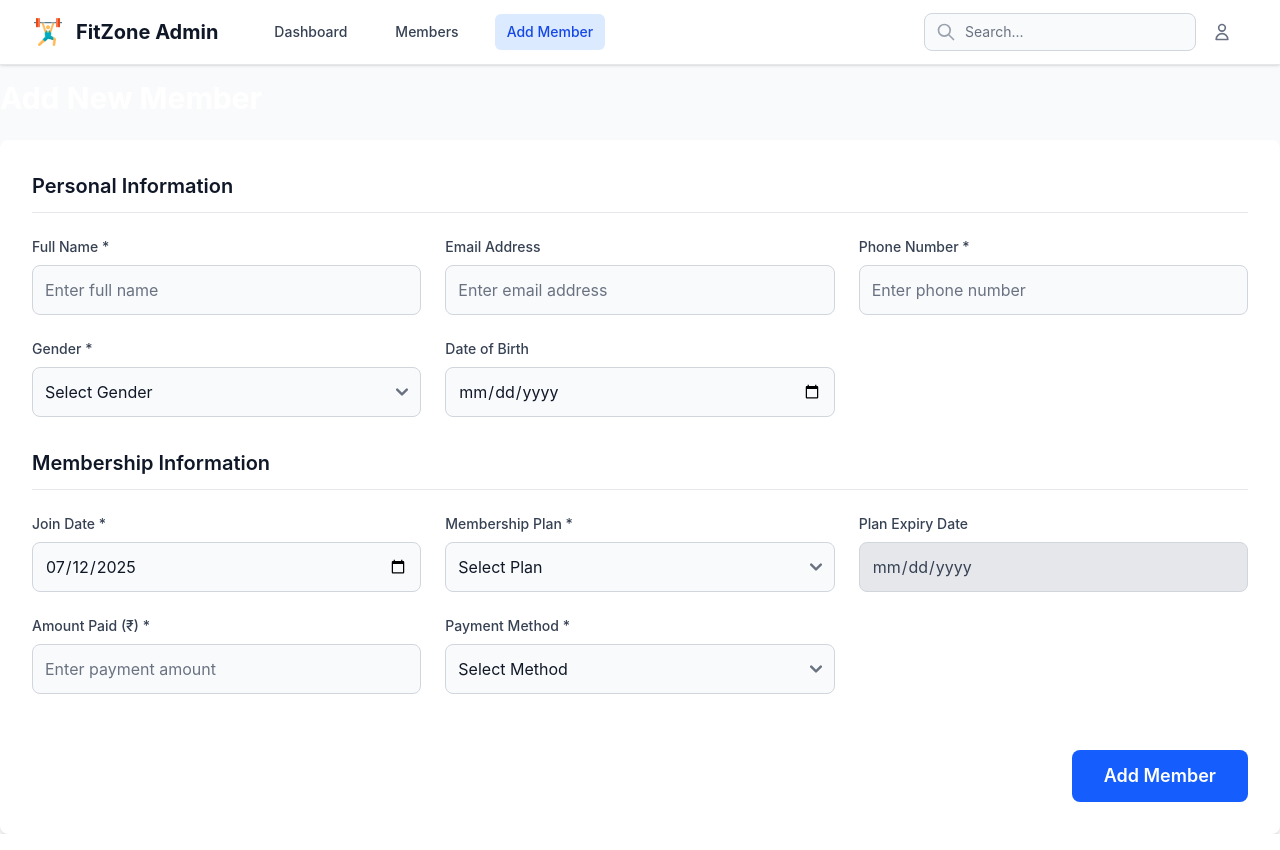
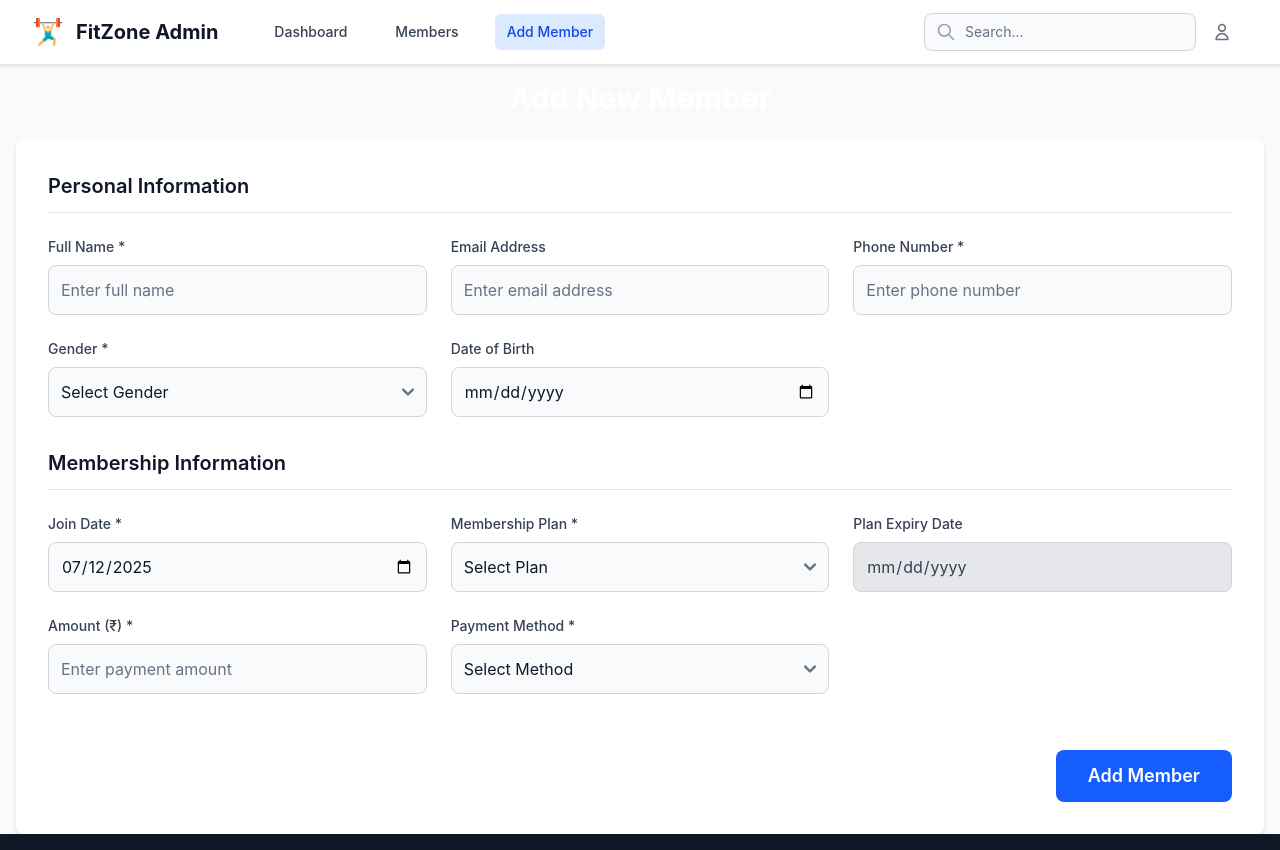
Before and after one commit to abdulrazzaq27/gym, a React (Vite) app in the folder client/: page /create-member in a window 1280 px wide. Built offline with nearby package versions, Linux system fonts and the light colour scheme.

Commit message:
fix/add member

```diff
--- a/client/src/App.jsx
+++ b/client/src/App.jsx
@@ -32,7 +32,7 @@ function App() {
       </div>
 
       {/* Main Content with proper spacing */}
-      <main className="pt-20 ">
+      <main className="pt-20 ml-4 mr-4 mb-4">
         <Routes>
           <Route path="/" element={<Dashboard />} />
           <Route path="/members" element={<Members />} />
--- a/client/src/index.css
+++ b/client/src/index.css
@@ -1,3 +1,3 @@
-/* body {
-    background-color: #e5e7eb;
-} */
+body {
+    background-color: #101828;
+}
--- a/client/src/pages/CreateMember.jsx
+++ b/client/src/pages/CreateMember.jsx
@@ -91,7 +91,7 @@ function CreateMember() {
 
   return (
     <div className="w-full max-w-none flex flex-col items-start">
-      <div className="w-full flex justify-between items-center mb-6">
+      <div className="w-full flex justify-center mb-6">
         <h1 className="text-3xl font-bold text-white">Add New Member</h1>
       </div>
 
@@ -239,7 +239,7 @@ function CreateMember() {
 
               <div>
                 <label htmlFor="amount" className="block mb-2 text-sm font-medium text-gray-700 dark:text-gray-300">
-                  Amount Paid (₹) *
+                  Amount (₹) *
                 </label>
                 <input
                   id="amount"
@@ -274,6 +274,11 @@ function CreateMember() {
             </div>
           </div>
 
+          {/* Amount Description */}
+
+          {!formData.amount ? ('') :
+            (<h1 className='text-4xl flex font-bold justify-center text-green-500'>Total Amount to be Paid: {formData.amount}</h1>)}
+
           {/* Submit Button */}
           <div className="pt-6 flex justify-end">
             <button
--- a/client/src/pages/Dashboard.jsx
+++ b/client/src/pages/Dashboard.jsx
@@ -87,7 +87,7 @@ function Dashboard() {
       <h1 className="text-3xl font-bold mb-6 text-white text-left">Dashboard</h1>
 
       {/* Stats Cards */}
-      <div className="grid grid-cols-1 md:grid-cols-2 lg:grid-cols-4 gap-6 w-full mb-8">
+      <div className="grid grid-cols-1 md:grid-cols-2 lg:grid-cols-4 gap-6 w-full mb-8 ">
         <div className="bg-gray-800 border border-gray-600 rounded-lg p-6">
           <div className="flex items-center justify-between">
             <div>
```
Lines whose indentation alone changed are shown as unchanged.
